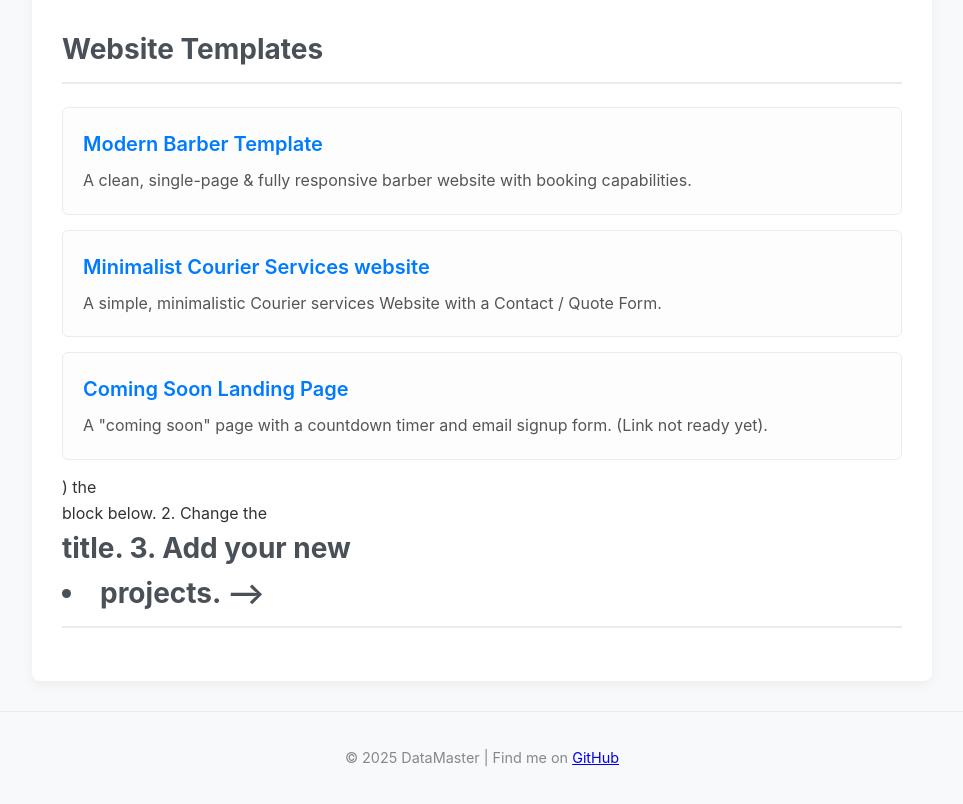
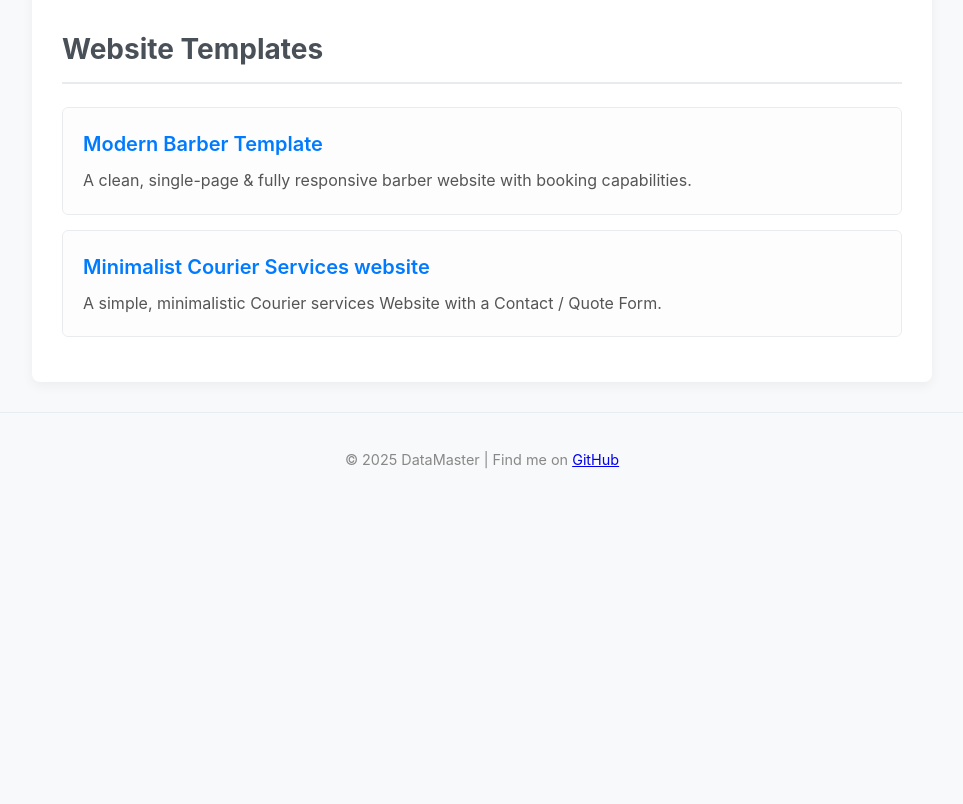
Before and after one commit to kostaspanagias/datamaster_templates, a plain HTML site: page index.html in a window 1280 px wide. Shown: the part 124-928 px from the top of the page, without its empty margins (158-1121 px from the left). After the commit the page ends 800 px from the top, so only its background shows below. Drawn offline with Linux system fonts and the light colour scheme.

Commit message:
Update index.html

```diff
--- a/index.html
+++ b/index.html
@@ -130,21 +130,11 @@
                         <p>A simple, minimalistic Courier services Website with a Contact / Quote Form.</p>
                     </li>
 
-                    <li>
-                        <a href="#">
-                            Coming Soon Landing Page
-                        </a>
-                        <p>A "coming soon" page with a countdown timer and email signup form. (Link not ready yet).</p>
-                    </li>
 
                     </ul>
             </section>
 
 
-            ) the <section> block below.
-                2. Change the <h2> title.
-                3. Add your new <li> projects.
-            -->
 
             </main>
 
```
